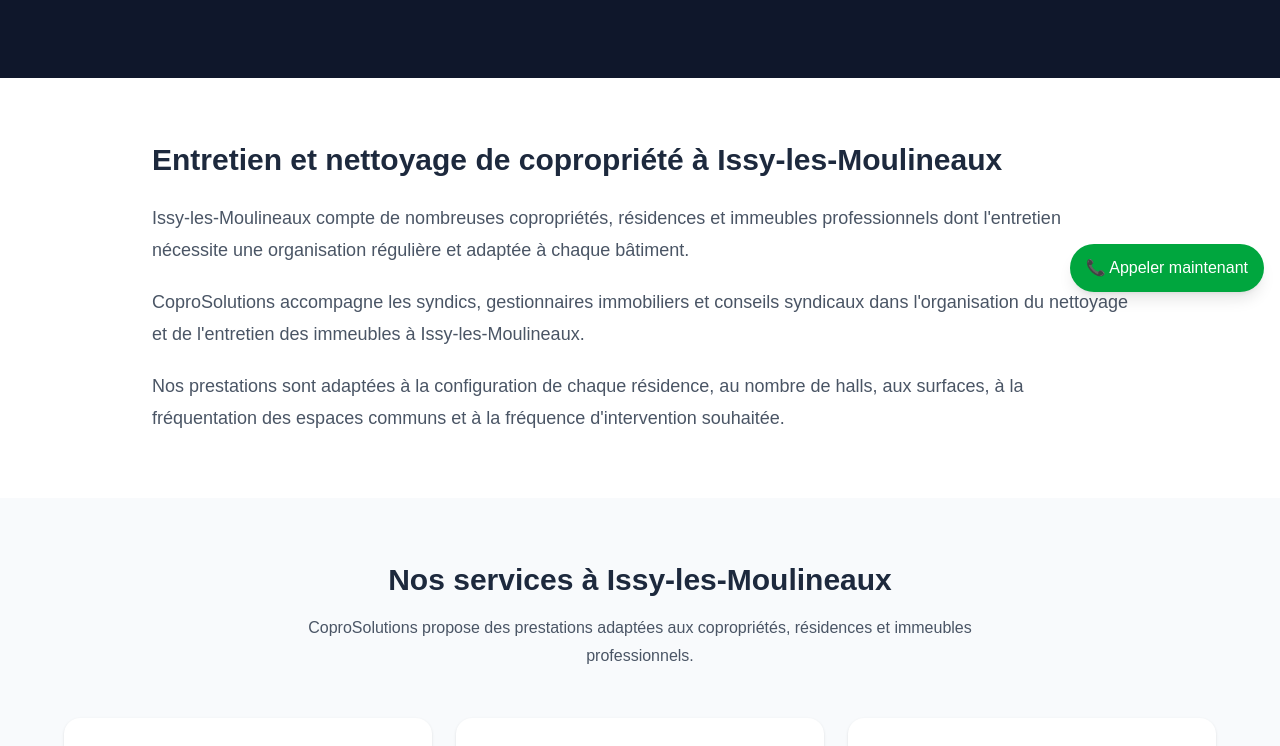
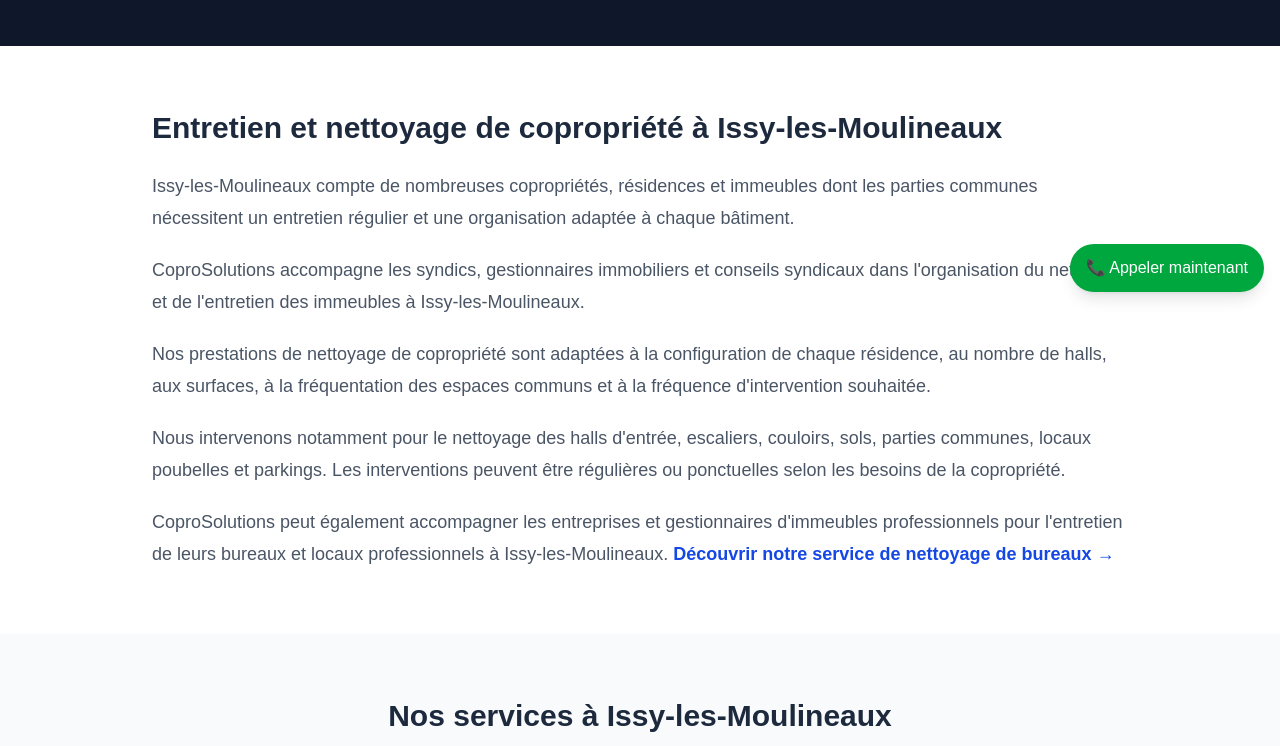
Before and after one commit to amadtag/coprosolutions, a Next.js app: page /zones/hauts-de-seine/issy-les-moulineaux in a window 1280 px wide. Shown: the part 492-1238 px from the top of the page. Built offline with nearby package versions, Linux system fonts and the light colour scheme.

Commit message:
Optimisation SEO Issy-les-Moulineaux

```diff
--- a/app/zones/hauts-de-seine/issy-les-moulineaux/page.tsx
+++ b/app/zones/hauts-de-seine/issy-les-moulineaux/page.tsx
@@ -3,9 +3,9 @@
 
 export const metadata: Metadata = {
   title:
-    "Nettoyage et entretien de copropriété à Issy-les-Moulineaux (92130) | CoproSolutions",
+    "Nettoyage de copropriété à Issy-les-Moulineaux (92130) | CoproSolutions",
   description:
-    "CoproSolutions assure l'entretien et le nettoyage des copropriétés à Issy-les-Moulineaux : parties communes, halls, escaliers, poubelles, parkings, bureaux et remplacement de gardiens.",
+    "CoproSolutions assure le nettoyage et l'entretien de copropriétés à Issy-les-Moulineaux : parties communes, halls, escaliers, poubelles, parkings et entretien d'immeubles.",
   alternates: {
     canonical: "/zones/hauts-de-seine/issy-les-moulineaux",
   },
@@ -17,13 +17,13 @@
       city="Issy-les-Moulineaux"
       postalCode="92130"
       title="Nettoyage et entretien de copropriété à Issy-les-Moulineaux"
-      description="CoproSolutions accompagne les syndics, conseils syndicaux et gestionnaires immobiliers pour l'entretien, le nettoyage des parties communes et les services aux immeubles à Issy-les-Moulineaux."
+      description="CoproSolutions accompagne les syndics, conseils syndicaux et gestionnaires immobiliers pour le nettoyage et l'entretien des copropriétés, résidences et immeubles à Issy-les-Moulineaux."
       intro={
         <>
           <p>
             Issy-les-Moulineaux compte de nombreuses copropriétés, résidences
-            et immeubles professionnels dont l'entretien nécessite une
-            organisation régulière et adaptée à chaque bâtiment.
+            et immeubles dont les parties communes nécessitent un entretien
+            régulier et une organisation adaptée à chaque bâtiment.
           </p>
 
           <p>
@@ -33,9 +33,30 @@
           </p>
 
           <p>
-            Nos prestations sont adaptées à la configuration de chaque
-            résidence, au nombre de halls, aux surfaces, à la fréquentation
-            des espaces communs et à la fréquence d'intervention souhaitée.
+            Nos prestations de nettoyage de copropriété sont adaptées à la
+            configuration de chaque résidence, au nombre de halls, aux
+            surfaces, à la fréquentation des espaces communs et à la fréquence
+            d'intervention souhaitée.
+          </p>
+
+          <p>
+            Nous intervenons notamment pour le nettoyage des halls d'entrée,
+            escaliers, couloirs, sols, parties communes, locaux poubelles et
+            parkings. Les interventions peuvent être régulières ou ponctuelles
+            selon les besoins de la copropriété.
+          </p>
+
+          <p>
+            CoproSolutions peut également accompagner les entreprises et
+            gestionnaires d'immeubles professionnels pour l'entretien de leurs
+            bureaux et locaux professionnels à Issy-les-Moulineaux.
+            {" "}
+            <a
+              href="/entretien-bureau-immeuble"
+              className="font-semibold text-blue-700 hover:underline"
+            >
+              Découvrir notre service de nettoyage de bureaux →
+            </a>
           </p>
         </>
       }
@@ -51,7 +72,7 @@
         {
           name: "Clamart",
           href: "/zones/hauts-de-seine/clamart",
-                },
+        },
         {
           name: "Malakoff",
           href: "/zones/hauts-de-seine/malakoff",
```
